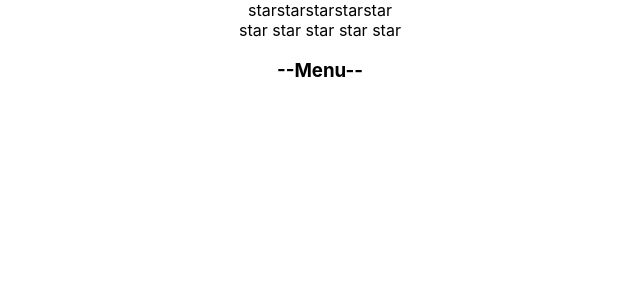
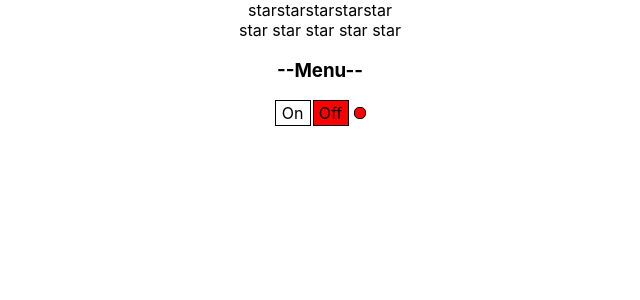
Before and after one commit to Paskinho/react-kabzda-kak-podrobno, a React (Create React App) app: page / in a window 1280 px wide. Shown: the top 300 px of the page, without its empty margins (320-960 px from the left). Built offline with nearby package versions, Linux system fonts and the light colour scheme.

Commit message:
onOff.tsx Lesson 8.1

```diff
--- a/src/App.tsx
+++ b/src/App.tsx
@@ -3,6 +3,7 @@
 import {Rating, RatingValueType} from "./components/Rating/Rating";
 import {UncontrolledRating} from "./components/UncontrolledRating/UncontrolledRating";
 import {Accordion} from "./components/Accordion/Accordion";
+import {OnOff} from "./components/onOff/onOff";
 
 function App(props:any) {
 
@@ -16,6 +17,7 @@
             <Rating value={ratingValue} onClick={setRatingValue}/>
             <UncontrolledRating/>
             <Accordion titleValue={"Menu"} collapsed={accordionCollapsed}/>
+            <OnOff/>
         </div>
     );
 }
--- /dev/null
+++ b/src/components/onOff/onOff.tsx
@@ -0,0 +1,53 @@
+import React, {useState} from "react";
+
+type PropsType = {
+    //on: boolean
+}
+
+export function OnOff (props: PropsType) {
+    console.log("OnOff rendering")
+
+    let [on,setOn]=useState(false)
+
+    console.log("on:" + on)
+
+    const onStyle = {
+        width: '30px',
+        height: '20px',
+        border: "1px solid black",
+        display: 'inline-block',
+        padding: '2px',
+        backgroundColor: on ? "green" : "white"
+
+    };
+
+    const offStyle = {
+        width: '30px',
+        height: '20px',
+        border: "1px solid black",
+        display: 'inline-block',
+        marginLeft: '2px',
+        padding: '2px',
+        backgroundColor: on ? "white" : "red"
+    }
+
+
+    const indicatorStyle = {
+        width: '10px',
+        height: '10px',
+        borderRadius: '5px',
+        border: "1px solid black",
+        display: 'inline-block',
+        marginLeft: '5px',
+        backgroundColor: on ? "green" : "red"
+    }
+
+return <div>
+    <div style={onStyle} onClick={()=>{setOn(true)}}>On</div>
+    <div style={offStyle} onClick={()=>{setOn(false)}}>Off</div>
+    <div style={indicatorStyle}></div>
+</div>
+
+
+
+}
```
